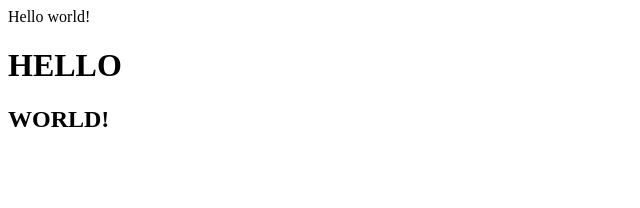
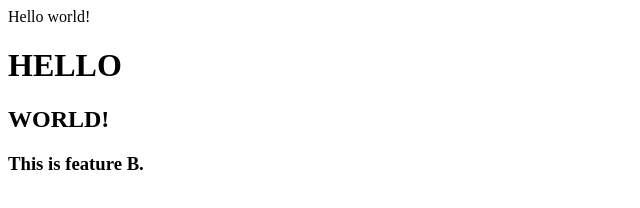
Before and after one commit to Techy-Vikas/FIRSTPROJECT, a plain HTML site: page index.html in a window 1280 px wide. Shown: the whole page, without its empty margins (0-640 px from the left). Drawn offline with Linux system fonts and the light colour scheme.

Commit message:
added feature B

```diff
--- a/index.html
+++ b/index.html
@@ -1,3 +1,5 @@
 <p>Hello world!</p>
 <h1>HELLO</h1>
 <h2>WORLD!</h2>
+
+<h3>This is feature B.</h3>
```
